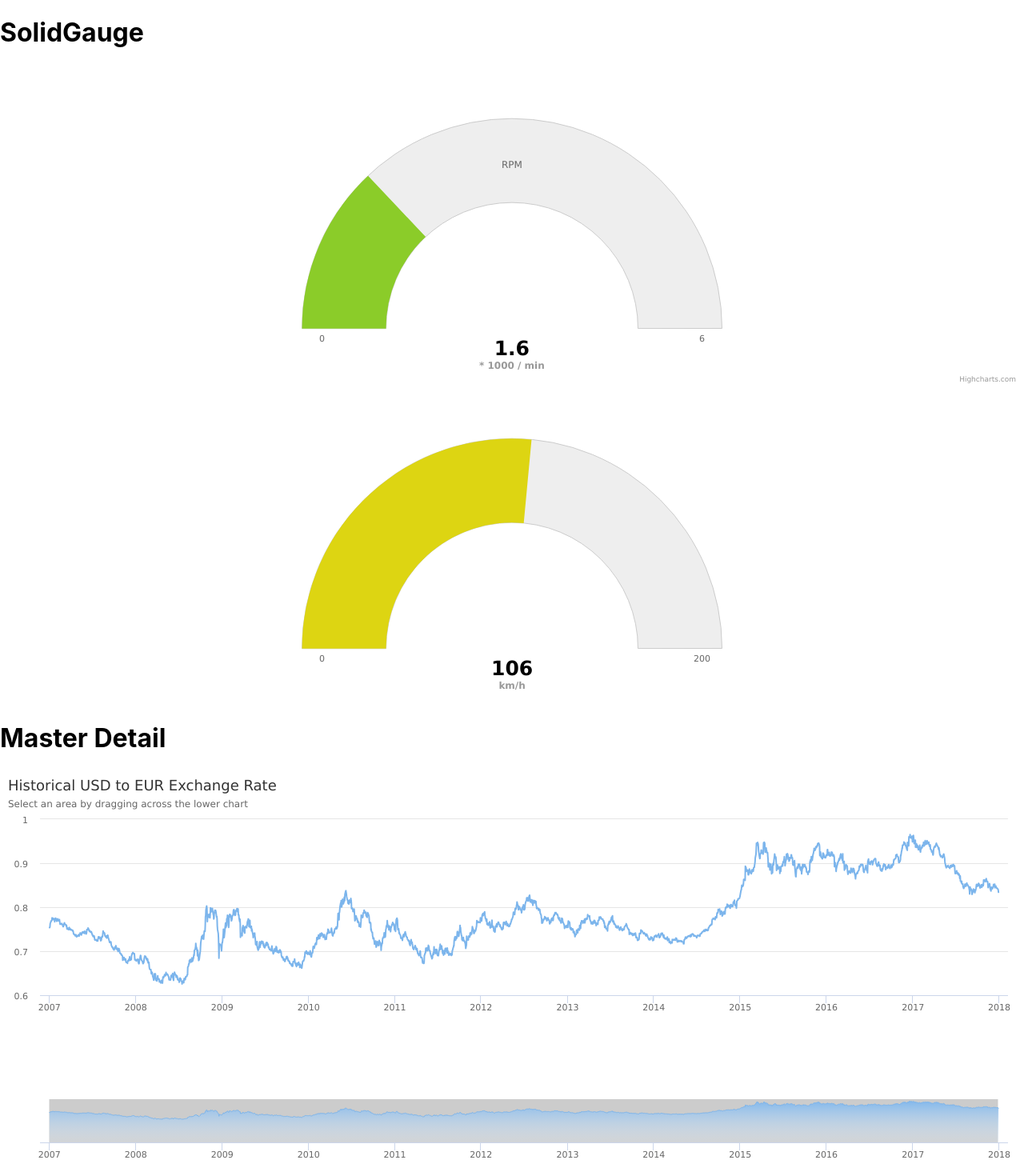
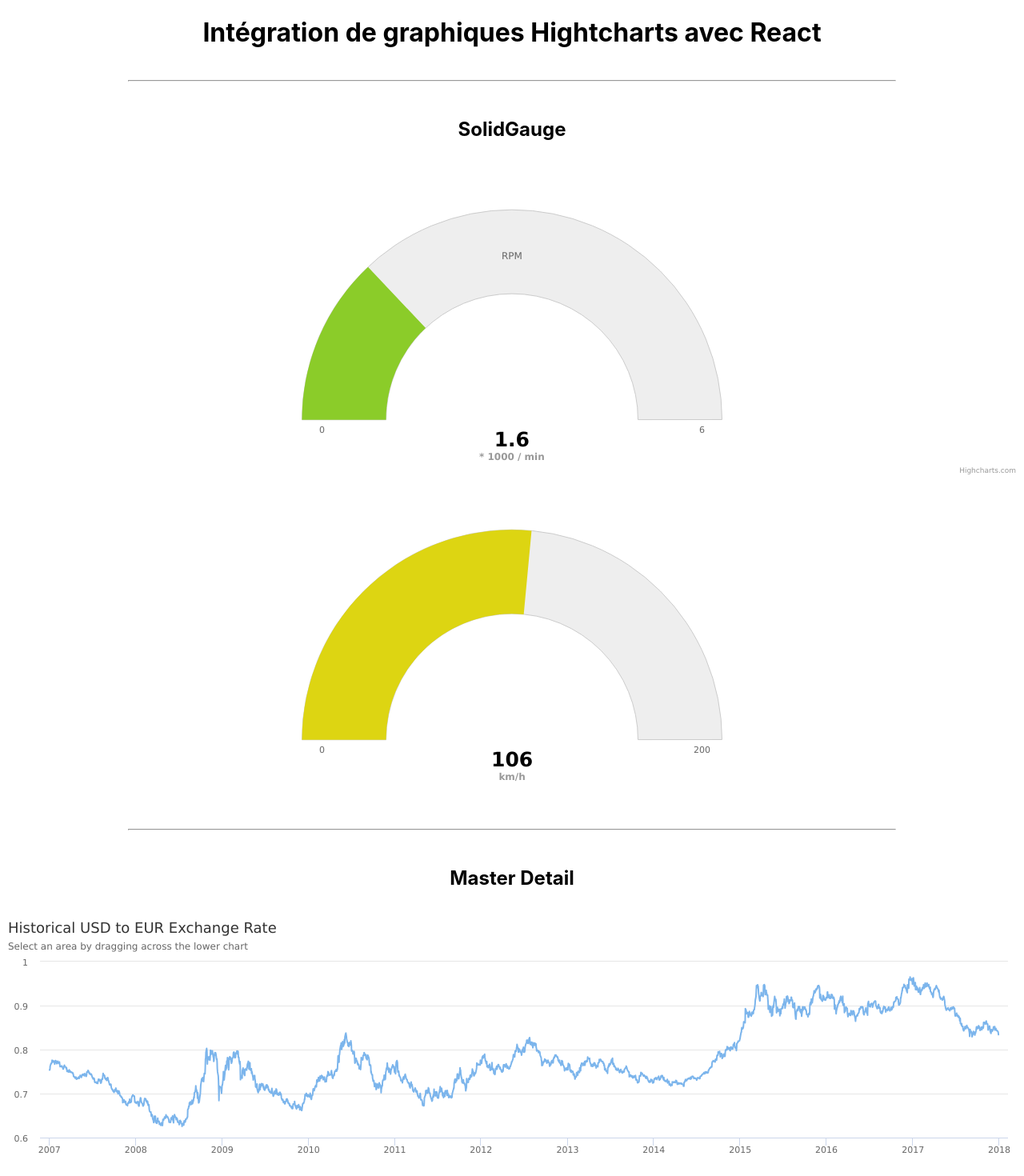
Before and after one commit to LeRonch/Highcharts-React-test, a React (Create React App) app: page / in a window 1280 px wide. Shown: the top 1470 px of the page at 80% size. Built offline with nearby package versions, Linux system fonts and the light colour scheme.

Commit message:
modif style

```diff
--- a/src/App.js
+++ b/src/App.js
@@ -11,28 +11,30 @@ const App = () =>{
   return (
 
     <div>
+
+      <h1 style={{textAlign: 'center'}}>
+        Intégration de graphiques Hightcharts avec React
+      </h1>
+
+      <hr style={{marginLeft    : '12.5%',
+                  marginRight   : '12.5%',
+                  marginTop     : '40px',
+                  marginBottom  : '45px'}}
+      />
+
       <div>
         <SolidGauge/>
       </div>
 
+      <hr style={{marginLeft    : '12.5%',
+                  marginRight   : '12.5%',
+                  marginTop     : '40px',
+                  marginBottom  : '45px'}}
+      />
+
       <div>
         <MasterDetail/>
       </div>
-        {/* <nav>
-          <ul>
-            <li>
-              <Link to="/solid-gauge">Solid Gauge</Link>
-            </li>
-            <li>
-              <Link to="/master-detail">Master Detail</Link>
-            </li>
-          </ul>
-        </nav> */}
-
-        {/* <Routes>
-          <Route path="/master-detail" element={<MasterDetail/>} />
-          <Route path="/solid-gauge" element={<SolidGauge/>} />
-        </Routes> */}
 
     </div>
   )
--- a/src/components/MasterDetail.jsx
+++ b/src/components/MasterDetail.jsx
@@ -1,7 +1,7 @@
 import React, { useState } from "react";
 import HighchartsReact from "highcharts-react-official";
 import Highcharts from "highcharts";
-import Data from "./data/data.js";
+import Data from "../data/data.js";
 
 export default function MasterDetail (){
 
@@ -249,9 +249,12 @@ const Charts = () => {
 
 return(
   <>
-    <h1>
+
+    <h2 style={{textAlign     : 'center',
+                marginBottom  : '30px'}}
+    >
       Master Detail
-    </h1>
+    </h2>
 
     <Charts/>
   </>
--- a/src/components/SolidGauge.jsx
+++ b/src/components/SolidGauge.jsx
@@ -176,19 +176,21 @@ const SolidGauge = (props) => {
   }, []);
 
   return (
-    <div>
-      <h1>SolidGauge</h1>
+    <>
+      <h2 style={{textAlign: 'center'}}>SolidGauge</h2>
+
       <HighchartsReact
         highcharts  = {Highcharts}
         options     = {chartRpmOptionsState}
         ref         = {chartRPMRef}
       />
+
       <HighchartsReact
         highcharts  = {Highcharts}
         options     = {chartSpeedOptionsState}
         ref         = {chartSpeedRef}
       />
-    </div>
+    </>
   );
 };
 
--- a/src/index.css
+++ b/src/index.css
@@ -5,6 +5,7 @@ body {
     sans-serif;
   -webkit-font-smoothing: antialiased;
   -moz-osx-font-smoothing: grayscale;
+
 }
 
 code {
```
Also changed, not shown: src/data/data.js (renamed from src/components/data/data.js). Lines whose indentation alone changed are shown as unchanged.
